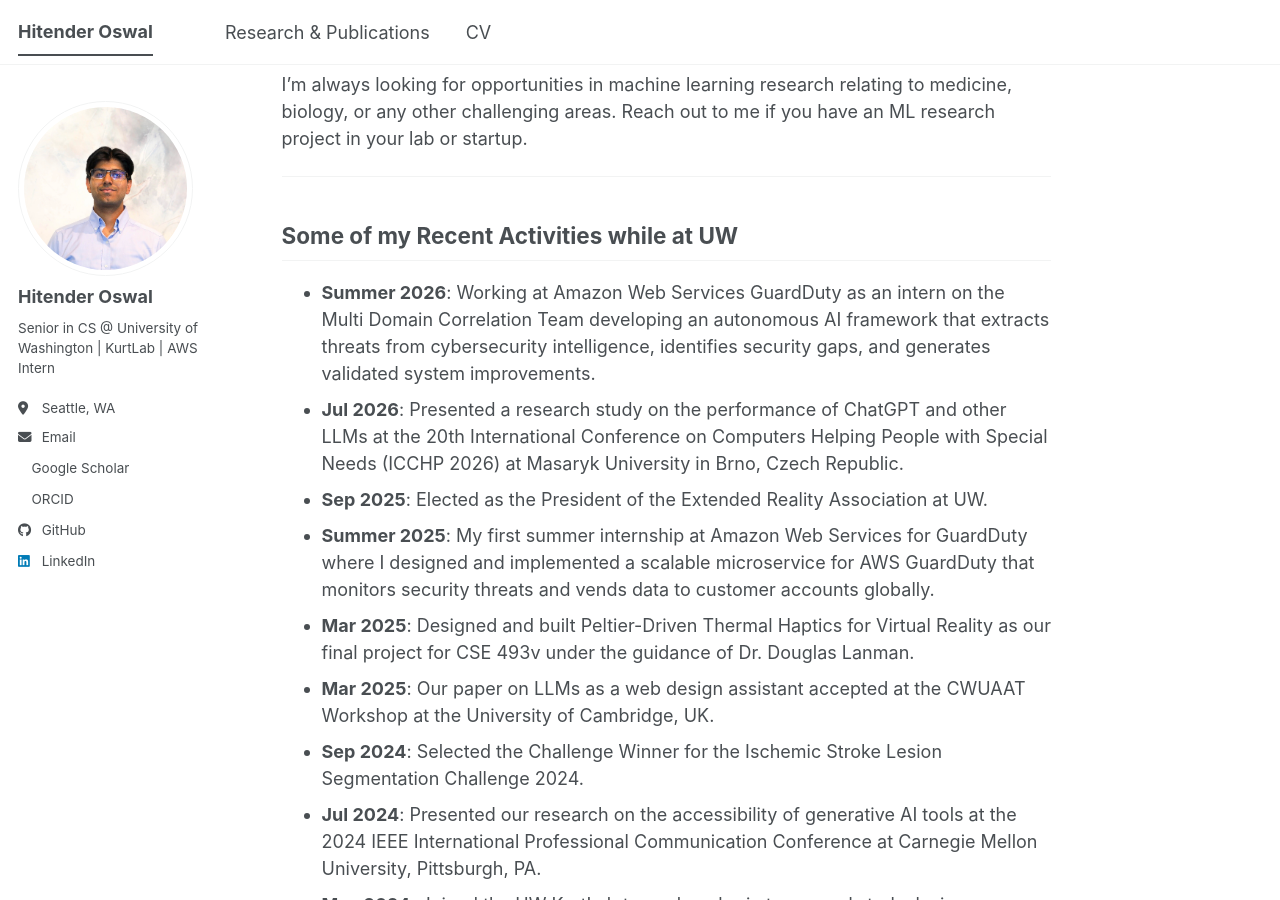
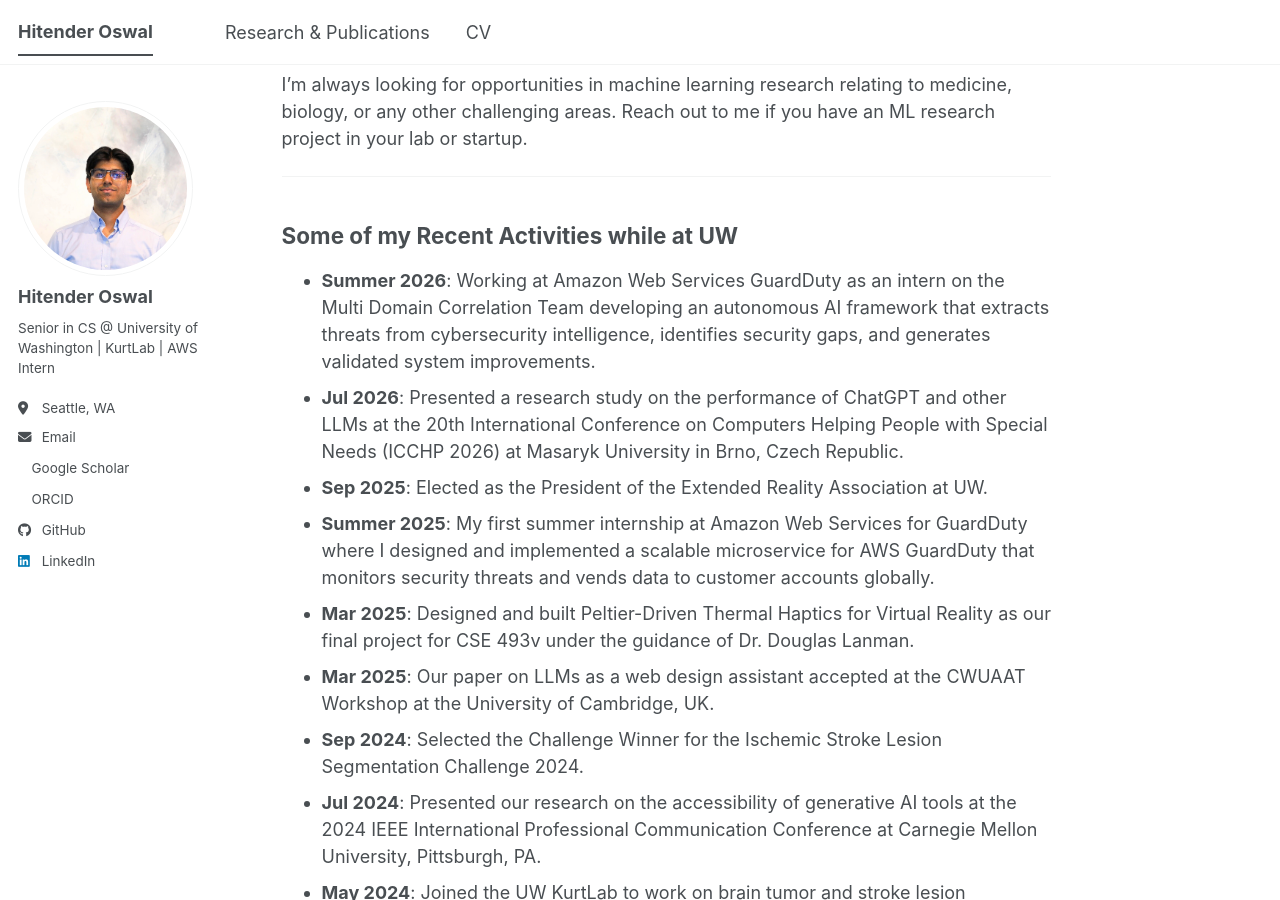
Before and after one commit to HitenderOswal/HitenderOswal.github.io, a Jekyll site: the page built from _pages/about.md, in a window 1280 px wide and 900 px high, scrolled down 729 px. Built offline with Jekyll 4.4.1, drawn with Linux system fonts in a browser that asks for light colours; a style sheet for code colours, icons or effects is not loaded.

Commit message:
Remove thin line under Recent Activities heading

```diff
--- a/_pages/about.md
+++ b/_pages/about.md
@@ -22,6 +22,7 @@ I'm always looking for opportunities in machine learning research relating to me
 ---
 
 ## Some of my Recent Activities while at UW
+{: style="border-bottom: none; padding-bottom: 0;"}
 
 * **Summer 2026**: Working at Amazon Web Services GuardDuty as an intern on the Multi Domain Correlation Team developing an autonomous AI framework that extracts threats from cybersecurity intelligence, identifies security gaps, and generates validated system improvements.
 * **Jul 2026**: Presented a research study on the performance of ChatGPT and other LLMs at the 20th International Conference on Computers Helping People with Special Needs (ICCHP 2026) at Masaryk University in Brno, Czech Republic.
```
